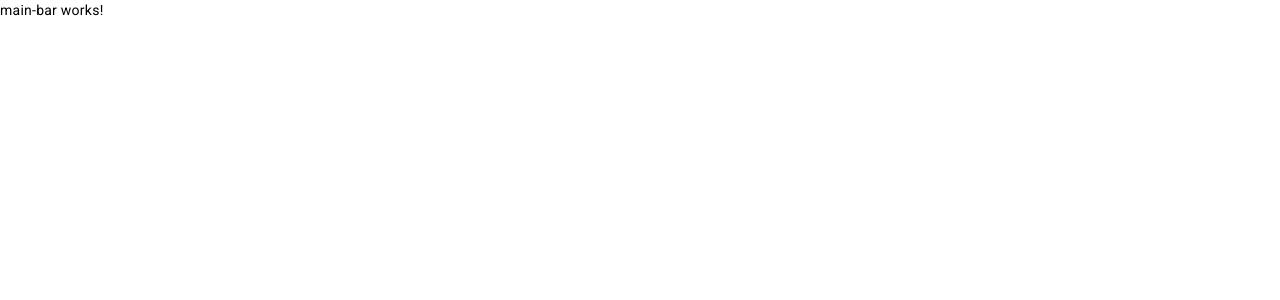
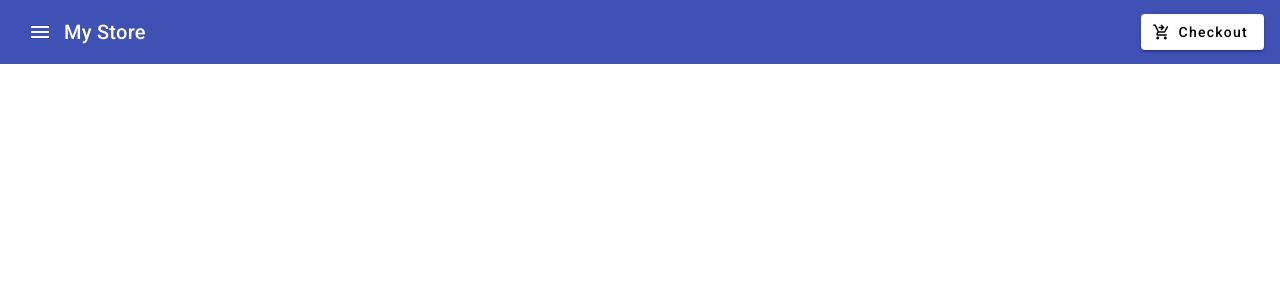
Before and after one commit to giselalanciani/gise-compras, an Angular app: page /product/1 in a window 1280 px wide. Shown: the top 300 px of the page. Built offline with nearby package versions, Linux system fonts and the light colour scheme.

Commit message:
create top bar module

```diff
--- a/src/app/app.module.ts
+++ b/src/app/app.module.ts
@@ -6,7 +6,8 @@
 import { ProductListComponent } from './product-list/product-list.component';
 import { MainBarComponent } from './main-bar/main-bar.component';
 import { ProductDetailComponent } from './product-detail/product-detail.component';
-
+import { MatToolbarModule } from '@angular/material/toolbar';
+import { MatButtonModule } from '@angular/material/button';
 @NgModule({
   declarations: [
     AppComponent,
@@ -18,6 +19,8 @@
     BrowserModule,
     AppRoutingModule,
     MatIconModule,
+    MatToolbarModule,
+    MatButtonModule,
   ],
   providers: [],
   bootstrap: [AppComponent]
--- a/src/app/main-bar/main-bar.component.html
+++ b/src/app/main-bar/main-bar.component.html
@@ -1 +1,14 @@
-<p>main-bar works!</p>
+<mat-toolbar color="primary">
+  <button
+    mat-icon-button
+    class="example-icon"
+    aria-label="Example icon-button with menu icon"
+  >
+    <mat-icon>menu</mat-icon>
+  </button>
+  <span>My Store</span>
+  <span class="example-spacer"></span>
+  <button mat-raised-button>
+    <mat-icon>shopping_cart_checkout</mat-icon> Checkout
+  </button>
+</mat-toolbar>
```
